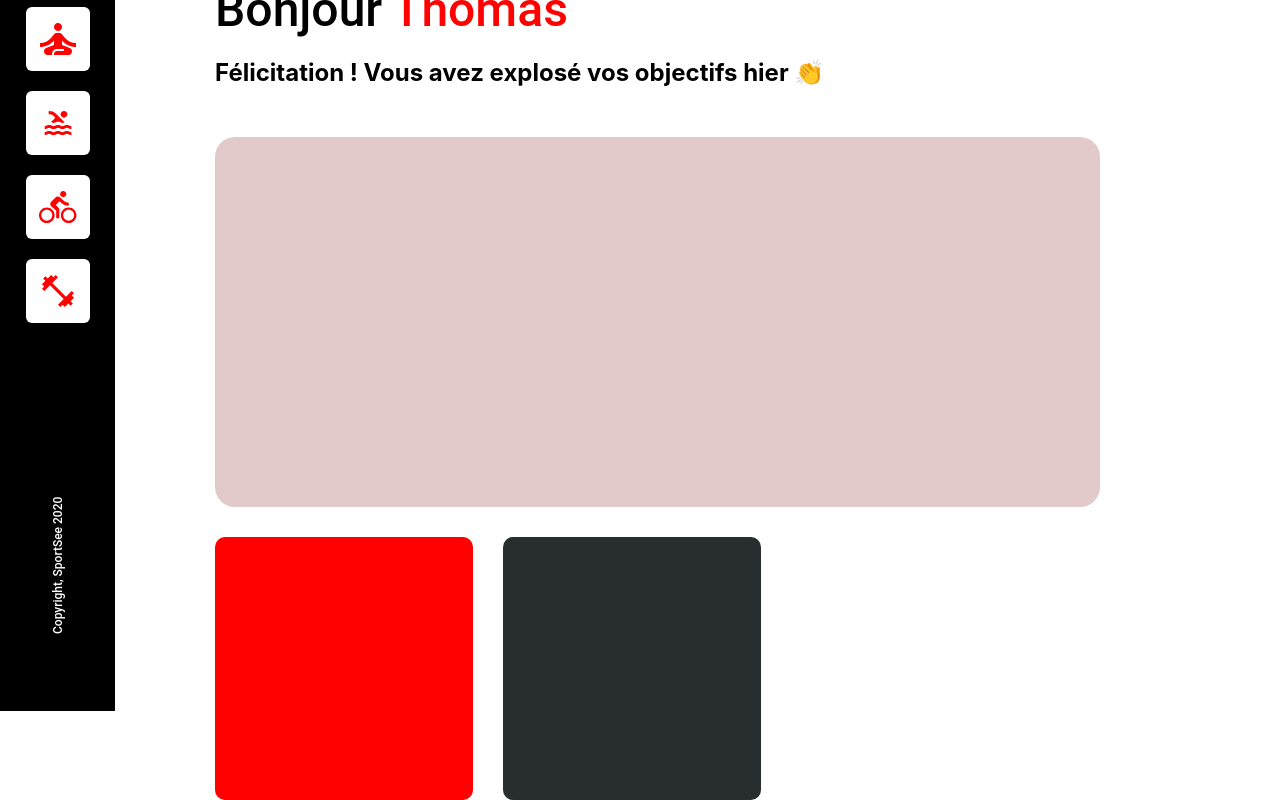
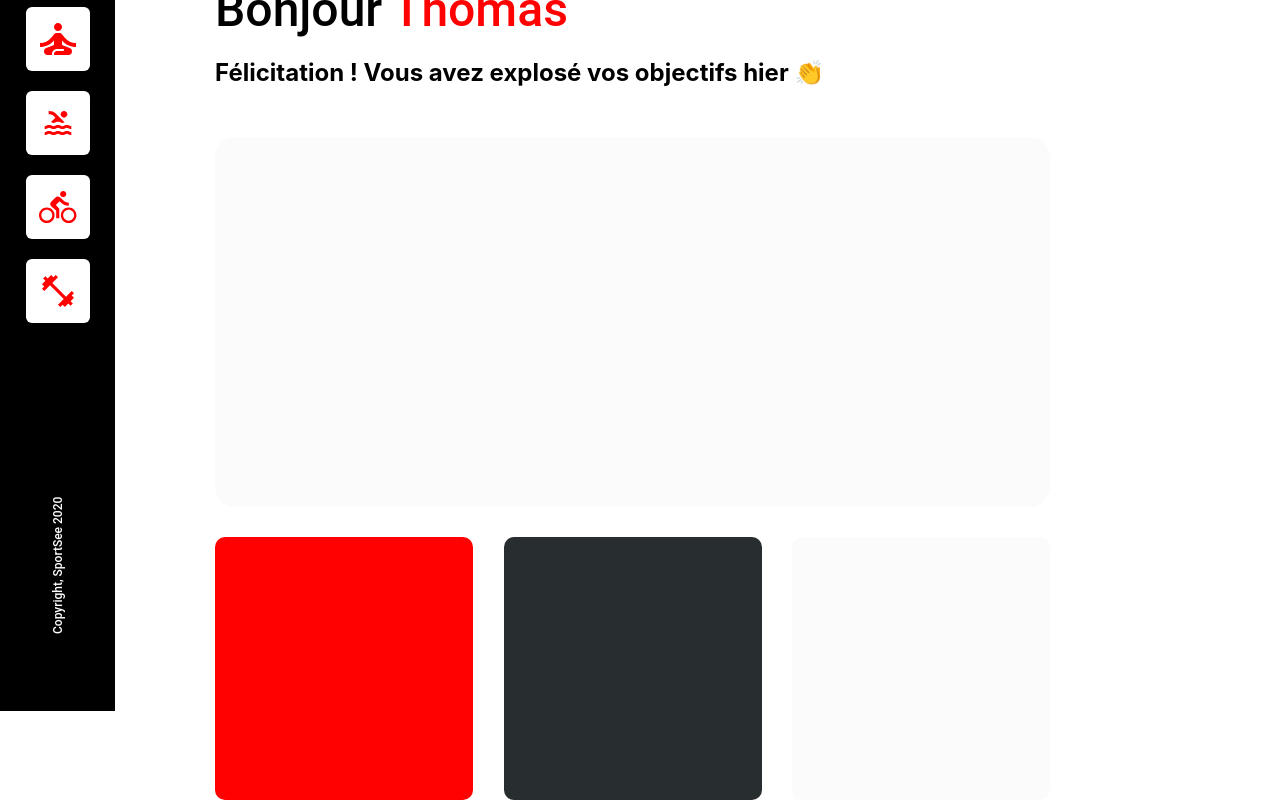
Before and after one commit to redaelhoumadi/SportSee, a React (Create React App) app: page / in a window 1280 px wide. Shown: the part 179-979 px from the top of the page. Built offline with nearby package versions, Linux system fonts and the light colour scheme.

Commit message:
add Score

```diff
--- a/src/components/left_side.jsx
+++ b/src/components/left_side.jsx
@@ -2,6 +2,7 @@ import '../styles/left_side.css'
 import Activite from "./activite"
 import Sessions from "./sessions"
 import Intensite from './intensite'
+import Score from './score'
 
 function LeftSide() {
     return (
@@ -10,6 +11,7 @@ function LeftSide() {
         <div className='performance-details'>
         <Sessions />
         <Intensite />
+        <Score />
         </div>
         </div>
 
--- /dev/null
+++ b/src/components/score.jsx
@@ -0,0 +1,12 @@
+import '../styles/score.css';
+
+function Score(){
+    return(
+        <div className="score">
+
+        </div>
+    )
+
+}
+
+export default Score
--- a/src/styles/activite.css
+++ b/src/styles/activite.css
@@ -1,8 +1,8 @@
 .activite-contnair{
-    background-color: #e2caca;
+    background-color: #FBFBFB;
     padding: 25px;
     border-radius: 20px;
-    width: 100%;
+    width: auto;
     height: 320px;
     margin-top: 30px;
 }
--- a/src/styles/left_side.css
+++ b/src/styles/left_side.css
@@ -7,5 +7,5 @@
 
 .performance-details{
     display: flex;
-    gap: 30px;
+    justify-content: space-between;
 }
--- /dev/null
+++ b/src/styles/score.css
@@ -0,0 +1,6 @@
+.score{
+    width: 258px;
+    height: 263px;
+    background-color: #FBFBFB;
+    border-radius: 10px;
+}
```
